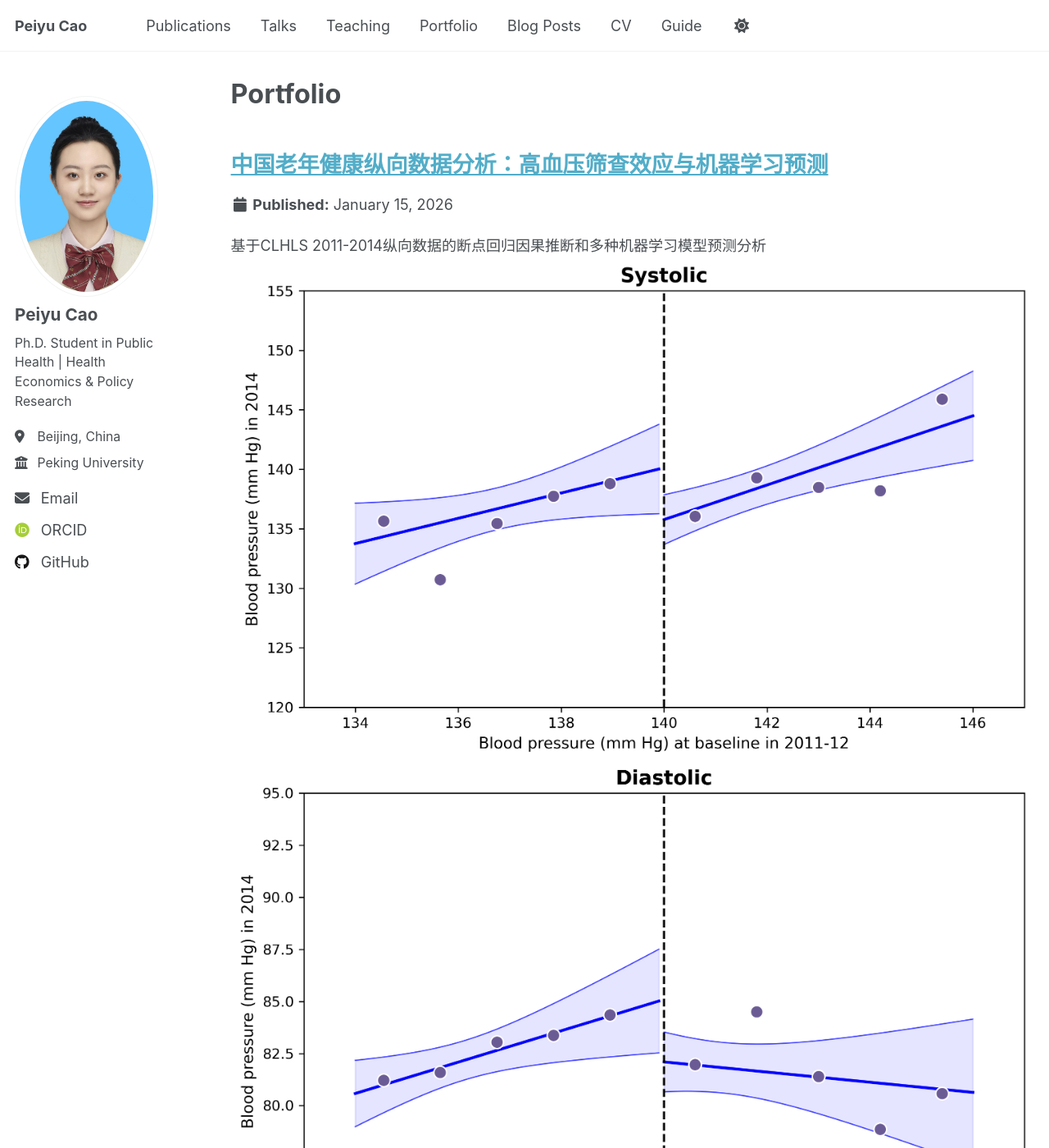
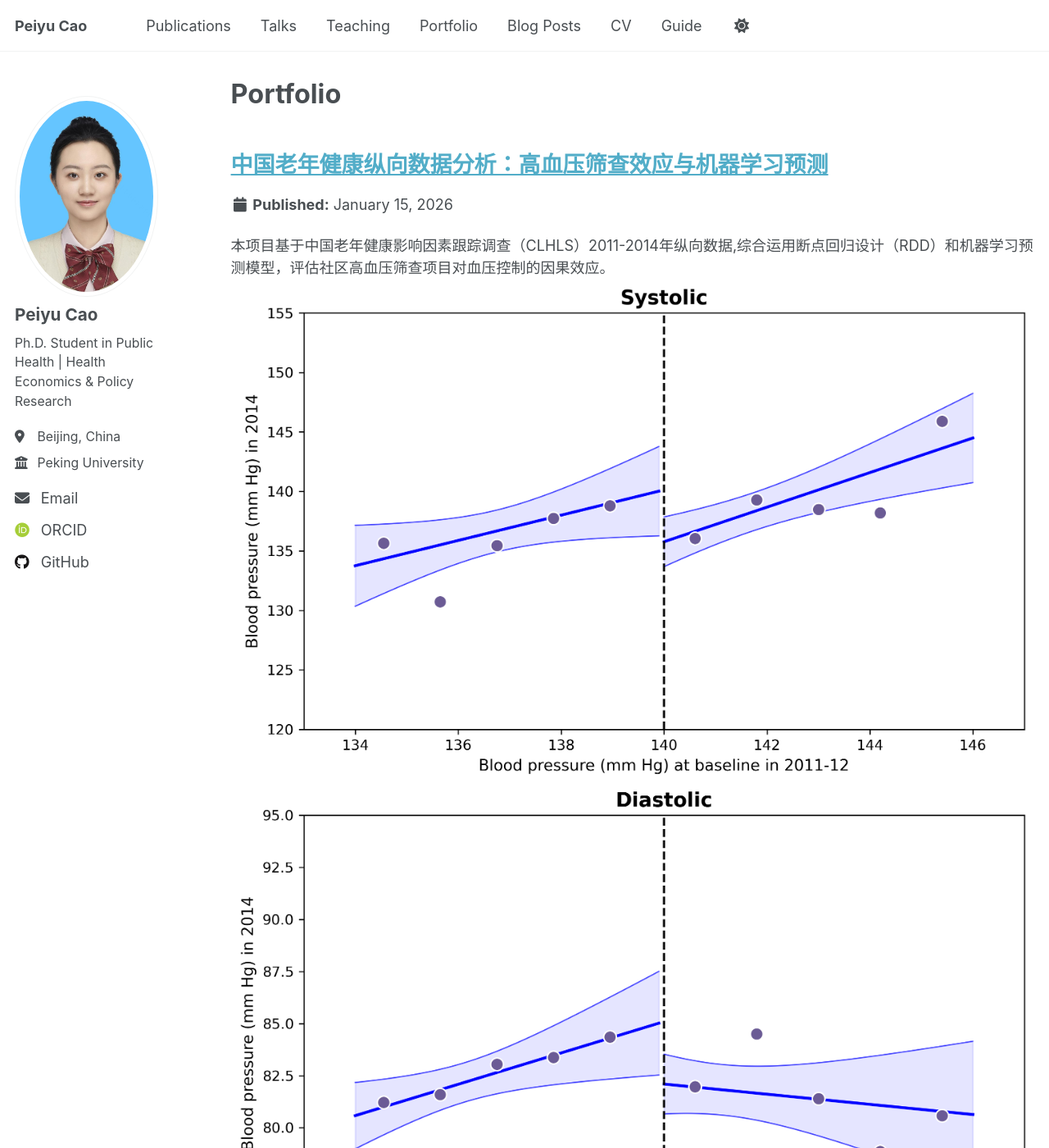
Before and after one commit to Peiyu-Cao/Peiyu-Cao.github.io, a Jekyll site: the page built from _pages/portfolio.html, in a window 1280 px wide and 1400 px high. Shown: the whole window at 82% size. Built offline with Jekyll 4.4.1, drawn with Linux system fonts in a browser that asks for light colours; some web fonts are replaced; a script that is not in the unit is left out; some of the changed text lies outside the part shown.

Commit message:
Update portfolio-clhls-data-analysis.html

```diff
--- a/_portfolio/portfolio-clhls-data-analysis.html
+++ b/_portfolio/portfolio-clhls-data-analysis.html
@@ -1,7 +1,6 @@
 ---
 title: "中国老年健康纵向数据分析：高血压筛查效应与机器学习预测"
-excerpt: "基于CLHLS 2011-2014纵向数据的断点回归因果推断和多种机器学习模型预测分析<br/><img src='/images/figure2_rdd_plot.png'>
-本项目综合运用断点回归设计（RDD）和机器学习预测模型，评估社区高血压筛查项目对血压控制的因果效应。基于中国老年健康影响因素跟踪调查（CLHLS）2011-2014年纵向数据（n=3,898）。"
+excerpt: "本项目基于中国老年健康影响因素跟踪调查（CLHLS）2011-2014年纵向数据,综合运用断点回归设计（RDD）和机器学习预测模型，评估社区高血压筛查项目对血压控制的因果效应。<br/><img src='/images/figure2_rdd_plot.png'>"
 ---
 
 <!DOCTYPE html>
```
